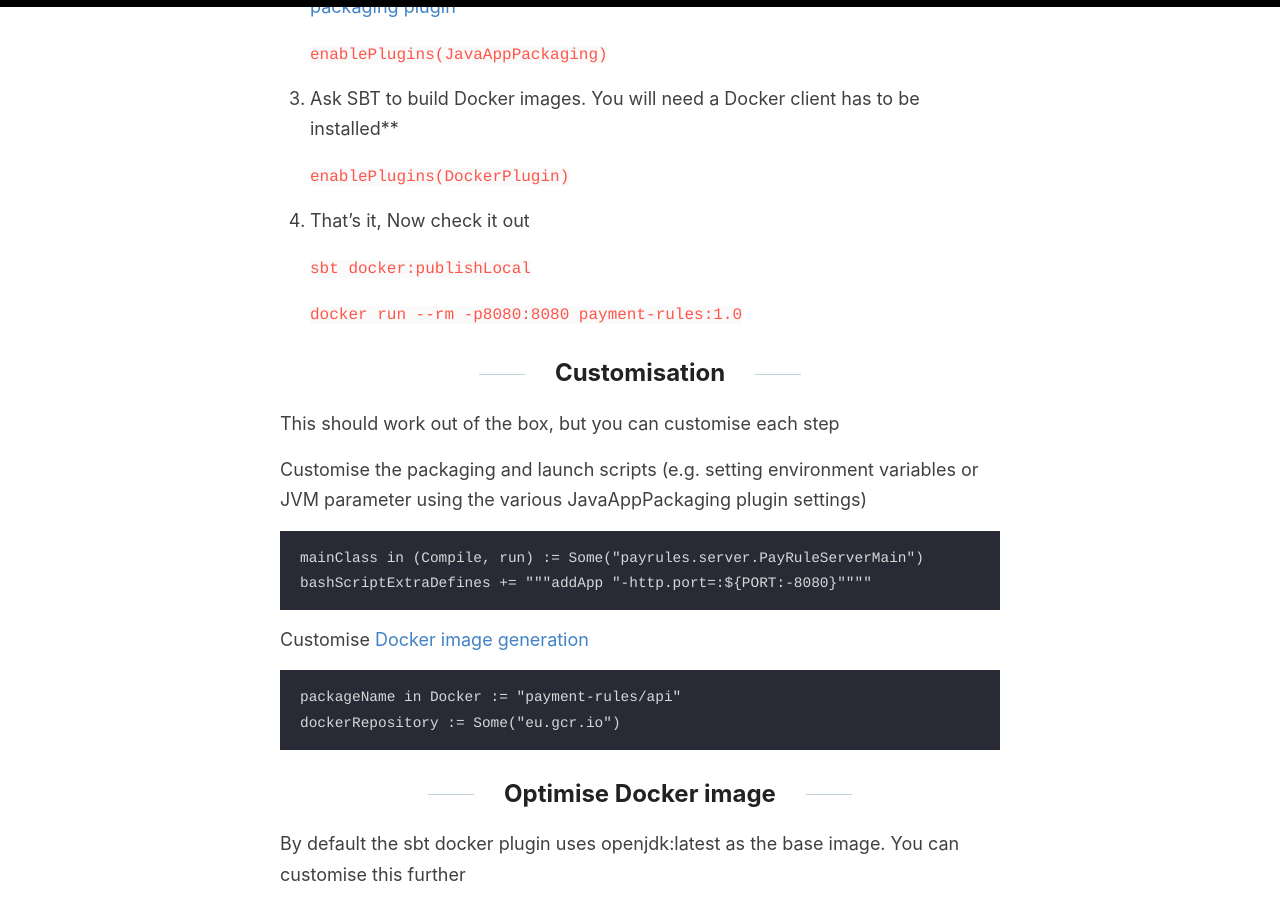
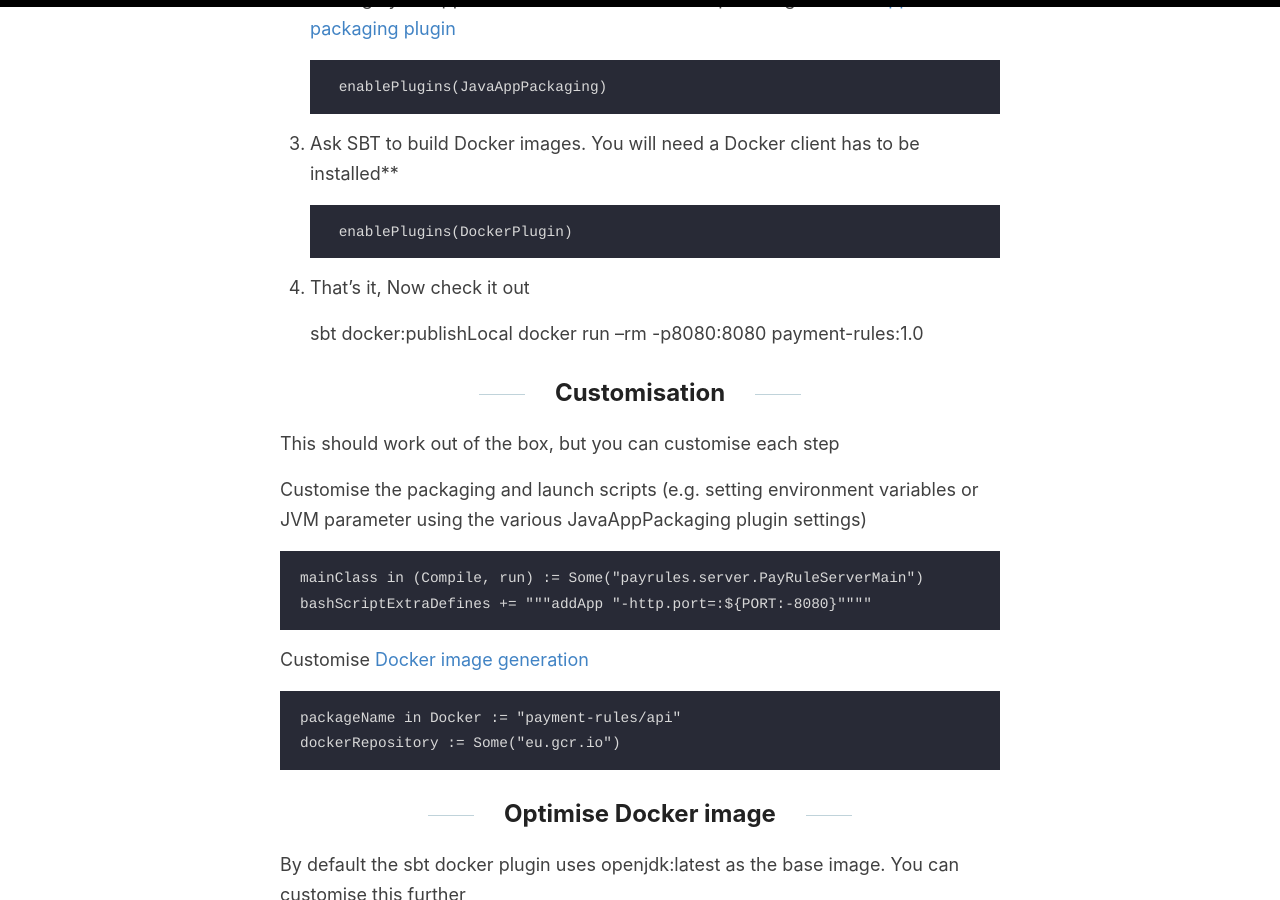
Before and after one commit to deenar/deenar.github.io, a Jekyll site: the page built from _posts/2020-09-27-dockerising-scala-app-with-sbt.md, in a window 1280 px wide and 900 px high, scrolled down 822 px. Built offline with Jekyll 4.4.1, drawn with Linux system fonts in a browser that asks for light colours; our own code applies the rules of GitHub Pages for plain Markdown files.

Commit message:
Update 2020-09-27-dockerising-scala-app-with-sbt.md

````diff
--- a/_posts/2020-09-27-dockerising-scala-app-with-sbt.md
+++ b/_posts/2020-09-27-dockerising-scala-app-with-sbt.md
@@ -10,21 +10,21 @@ I had been deploying to virtual machines on the cloud, but wanted a solution tha
 
 1. Add the SBT native packager to project/plugins.sbt. This lets you build application packages in native formats
 
-	```addSbtPlugin("com.typesafe.sbt" % "sbt-native-packager" % "1.7.5")```
+		addSbtPlugin("com.typesafe.sbt" % "sbt-native-packager" % "1.7.5")
 
 2. Package your application and create launch scripts using the [Java app packaging plugin](https://sbt-native-packager.readthedocs.io/en/latest/archetypes/java_app/index.html#java-app-plugin)
 
-	```enablePlugins(JavaAppPackaging)```
+		enablePlugins(JavaAppPackaging)
 
 3. Ask SBT to build Docker images. You will need a Docker client has to be installed**
 
-	```enablePlugins(DockerPlugin)```
+		enablePlugins(DockerPlugin)
 
 4. That's it, Now check it out
 
-    ```sbt docker:publishLocal```
+    	sbt docker:publishLocal
 
-    ```docker run --rm -p8080:8080 payment-rules:1.0```
+    	docker run --rm -p8080:8080 payment-rules:1.0
 
 ## Customisation
 This should work out of the box, but you can customise each step
````
